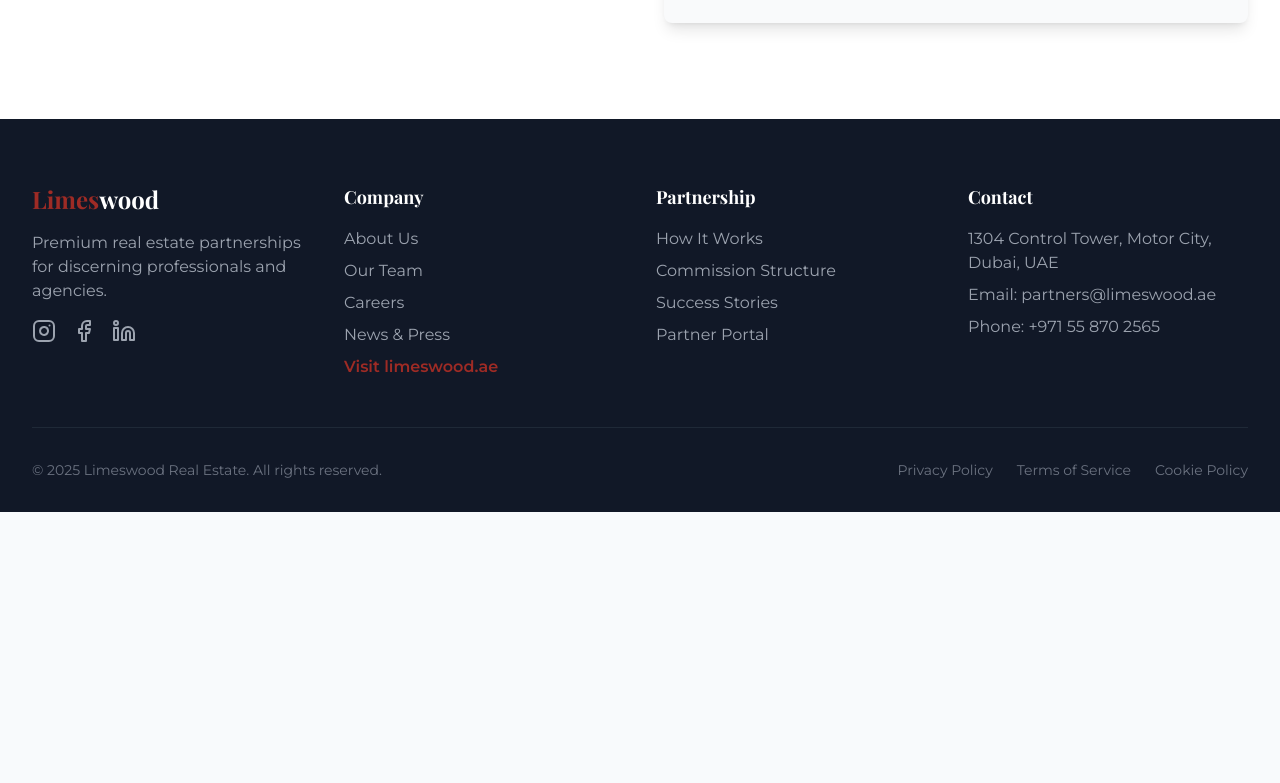
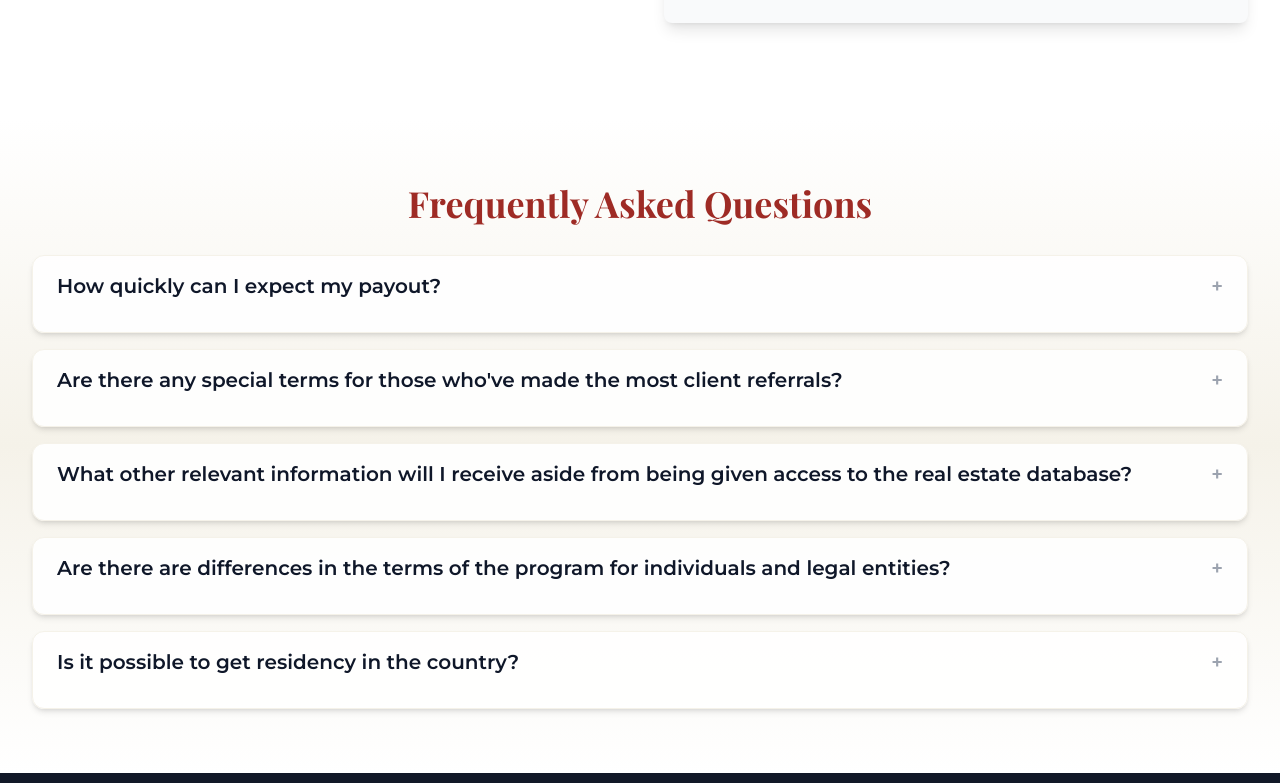
Before and after one commit to Limeswood/interact-web-canvas, a React (Vite) app: page / in a window 1280 px wide. Shown: the part 6837-7620 px from the top of the page. Before the commit the page ends 7349 px from the top, so only its background shows below. Built offline with nearby package versions, Linux system fonts and the light colour scheme; no server answers.

Commit message:
Updated May 2025

```diff
--- a/index.html
+++ b/index.html
@@ -18,6 +18,7 @@
     <meta name="twitter:image" content="https://lovable.dev/opengraph-image-p98pqg.png" />
 
     <link rel="stylesheet" href="https://fonts.googleapis.com/css2?family=Playfair+Display:wght@400;500;600;700&family=Montserrat:wght@300;400;500;600;700&display=swap">
+    <script src="https://cdn.jsdelivr.net/npm/@n8n/chat/dist/chat.bundle.umd.js"></script>
   </head>
 
   <body>
--- /dev/null
+++ b/src/components/FAQ.tsx
@@ -0,0 +1,66 @@
+import React, { useState } from "react";
+
+const faqs = [
+  {
+    question: "How quickly can I expect my payout?",
+    answer: `Your referral commission will be paid to you approximately 14 days after we have received payment from the developer. You can follow the status of each transaction and receive important notifications on our convenient online partner platform.`
+  },
+  {
+    question: "Are there any special terms for those who've made the most client referrals?",
+    answer: `The terms are not subject to change based on the number of clients referred.`
+  },
+  {
+    question: "What other relevant information will I receive aside from being given access to the real estate database?",
+    answer: `You will receive training materials that will introduce you to the UAE real estate market and its advantages, as well as receive access to a private Telegram channel with all the most recent offers for our partners. You will also get access to training webinars and the possibility to have an individual session with a company representative.`
+  },
+  {
+    question: "Are there are differences in the terms of the program for individuals and legal entities?",
+    answer: `No, the terms of the program are the same for both individuals and legal entities.`
+  },
+  {
+    question: "Is it possible to get residency in the country?",
+    answer: `Yes, it is possible to get residency in the country with a total purchase of at least AED 750,000 (USD 204,000).`
+  }
+];
+
+const FAQ = () => {
+  const [openIndex, setOpenIndex] = useState<number | null>(null);
+
+  return (
+    <section className="py-16 bg-gradient-to-b from-white via-limeswood-beige to-white">
+      <div className="container-custom max-w-3xl mx-auto px-4">
+        <h2 className="text-3xl md:text-4xl font-bold text-center mb-8 font-playfair text-limeswood-red">Frequently Asked Questions</h2>
+        <div className="space-y-4">
+          {faqs.map((faq, idx) => (
+            <div
+              key={faq.question}
+              className="rounded-xl shadow-md bg-white/90 border border-limeswood-beige overflow-hidden transition-all"
+            >
+              <button
+                className="w-full flex justify-between items-center px-6 py-4 text-lg md:text-xl font-semibold text-left focus:outline-none focus:ring-2 focus:ring-limeswood-red transition-colors hover:bg-limeswood-beige/40"
+                onClick={() => setOpenIndex(openIndex === idx ? null : idx)}
+                aria-expanded={openIndex === idx}
+                aria-controls={`faq-panel-${idx}`}
+              >
+                <span>{faq.question}</span>
+                <span className={`ml-4 transform transition-transform ${openIndex === idx ? 'rotate-45 text-limeswood-red' : 'rotate-0 text-gray-400'}`}>+</span>
+              </button>
+              <div
+                id={`faq-panel-${idx}`}
+                className={`px-6 pb-4 text-gray-700 text-base transition-all duration-300 ${openIndex === idx ? 'max-h-96 opacity-100' : 'max-h-0 opacity-0 overflow-hidden'}`}
+                style={{
+                  transitionProperty: 'max-height, opacity',
+                }}
+                aria-hidden={openIndex !== idx}
+              >
+                {faq.answer}
+              </div>
+            </div>
+          ))}
+        </div>
+      </div>
+    </section>
+  );
+};
+
+export default FAQ;
--- a/src/components/Footer.tsx
+++ b/src/components/Footer.tsx
@@ -30,7 +30,7 @@ const Footer = () => {
               <li><a href="#" className="text-gray-400 hover:text-white transition-colors">Our Team</a></li>
               <li><a href="#" className="text-gray-400 hover:text-white transition-colors">Careers</a></li>
               <li><a href="#" className="text-gray-400 hover:text-white transition-colors">News & Press</a></li>
-              <li><a href="https://limeswood.ae" target="_blank" rel="noopener noreferrer" className="text-limeswood-red hover:text-white font-semibold transition-colors">Visit limeswood.ae</a></li>
+              <li><a href="https://limeswood.ae#" className="text-gray-400 hover:text-white transition-colors">Visit limeswood</a></li>
             </ul>
           </div>
 
--- a/src/pages/Index.tsx
+++ b/src/pages/Index.tsx
@@ -9,6 +9,7 @@ import Testimonials from '@/components/Testimonials';
 import Locations from '@/components/Locations';
 import Services from '@/components/Services';
 import ContactForm from '@/components/ContactForm';
+import FAQ from '@/components/FAQ';
 import Footer from '@/components/Footer';
 
 const Index = () => {
@@ -30,6 +31,7 @@ const Index = () => {
         <Locations />
         <Services />
         <ContactForm />
+        <FAQ />
       </main>
       <Footer />
     </div>
```
Also changed, not shown: public/index.html (deleted, +0 -11 lines).
